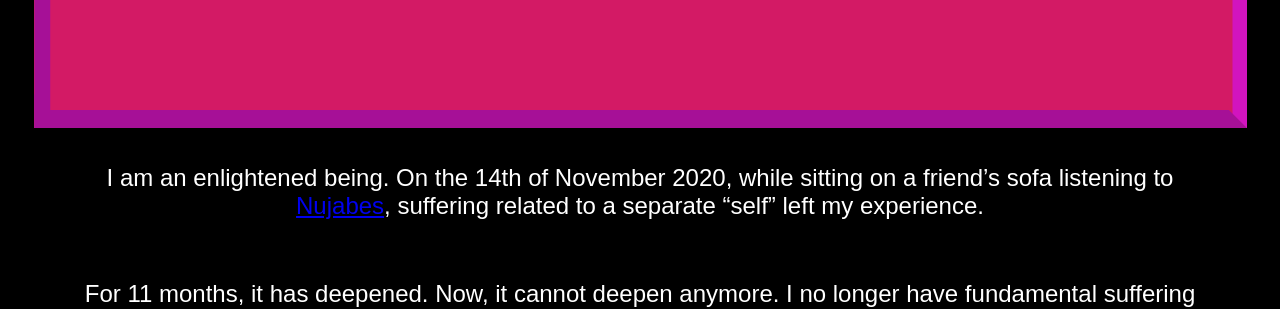
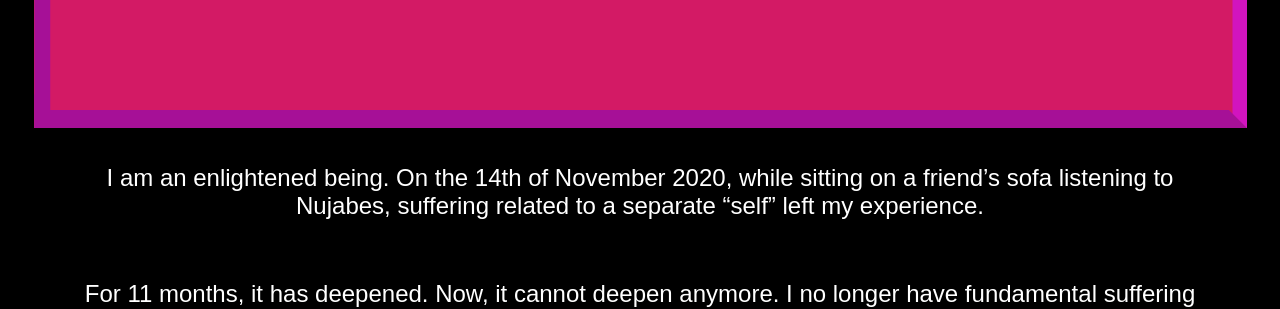
Before and after one commit to dharmapurebuddha/hanjoyoutaku, a plain HTML site: page index.html in a window 1280 px wide. Shown: the part 3120-3429 px from the top of the page. Drawn offline with Linux system fonts and the light colour scheme.

Commit message:
removed link

```diff
--- a/index.html
+++ b/index.html
@@ -249,7 +249,7 @@ h1#welcome {
     <div id="enlightenment">
         <img src="assets/enlightened-being.png" alt="Enlightened being">
 
-        <p>I am an enlightened being. On the 14th of November 2020, while sitting on a friend’s sofa listening to<br><a href="https://www.youtube.com/watch?v=Uot4Ul5-p-g">Nujabes</a>, suffering related to a separate “self” left my experience.</p>
+        <p>I am an enlightened being. On the 14th of November 2020, while sitting on a friend’s sofa listening to<br>Nujabes, suffering related to a separate “self” left my experience.</p>
 
         <p>For 11 months, it has deepened. Now, it cannot deepen anymore. I no longer have fundamental suffering<br>in my experience. There is just this single infinite present moment, with no separation.</p>
 
```
